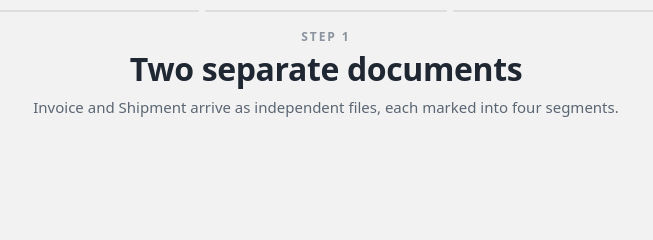
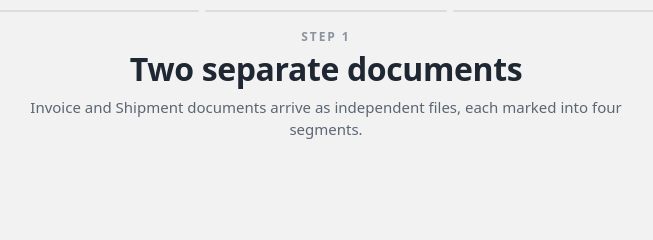
Before and after one commit to spacefoxbit/animation, a plain HTML site: page index.html in a window 1280 px wide. Shown: the top 240 px of the page, 314-967 px from the left. Drawn offline with Linux system fonts and the light colour scheme.

Commit message:
Step 1 copy: Invoice and Shipment documents arrive...

```diff
--- a/animation.js
+++ b/animation.js
@@ -453,7 +453,7 @@
     {
       step: 'Step 1',
       title: 'Two separate documents',
-      desc: `${A_NAME} and ${B_NAME} arrive as independent files, each marked into four segments.`
+      desc: `${A_NAME} and ${B_NAME} documents arrive as independent files, each marked into four segments.`
     },
     {
       step: 'Step 2',
--- a/index.html
+++ b/index.html
@@ -20,7 +20,7 @@
     <header class="caption" aria-live="polite">
       <p class="caption__step" id="caption-step">Step 1</p>
       <h1 class="caption__title" id="caption-title">Two separate documents</h1>
-      <p class="caption__desc" id="caption-desc">Invoice and Shipment arrive as independent files, each marked into four segments.</p>
+      <p class="caption__desc" id="caption-desc">Invoice and Shipment documents arrive as independent files, each marked into four segments.</p>
     </header>
 
     <div class="stage">
```
